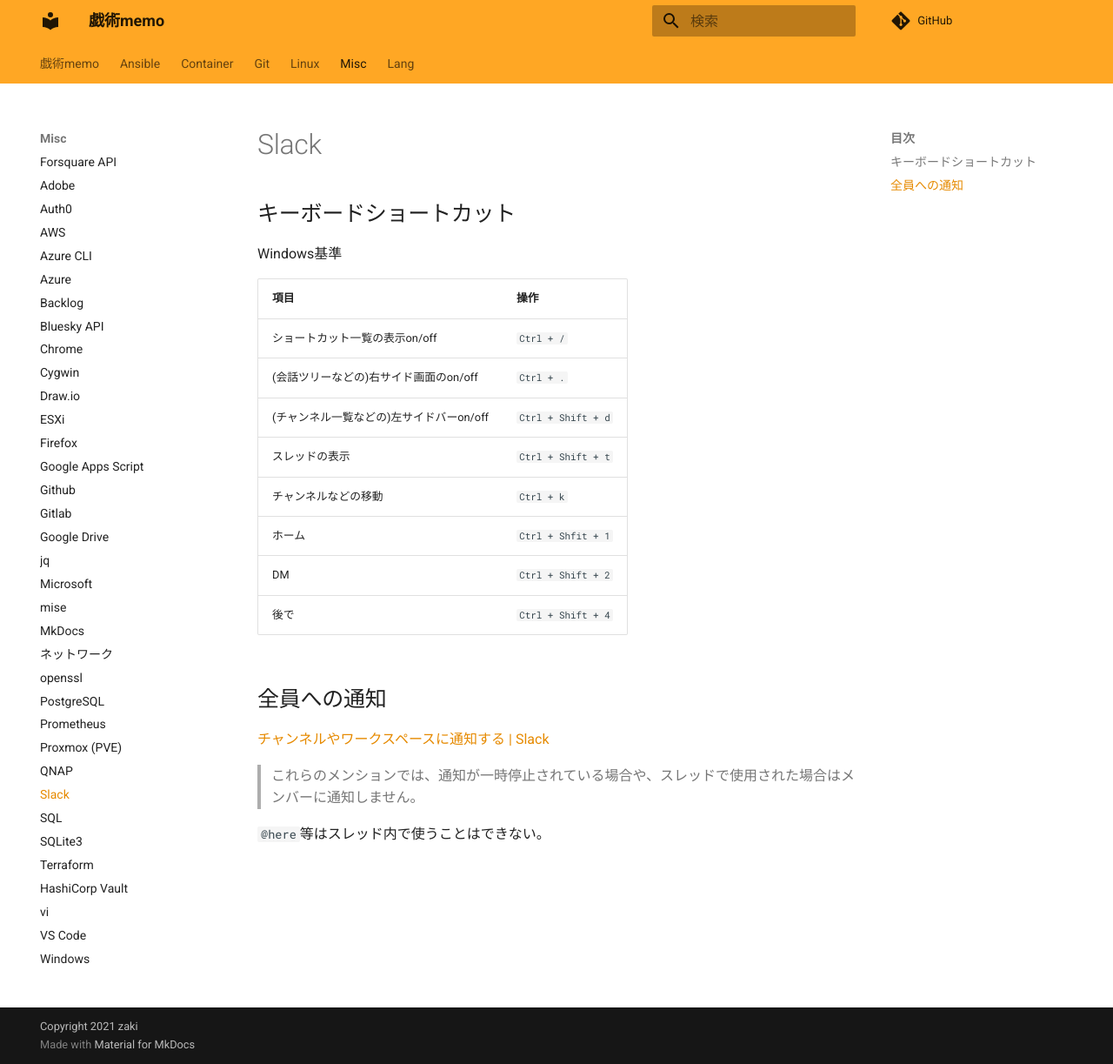
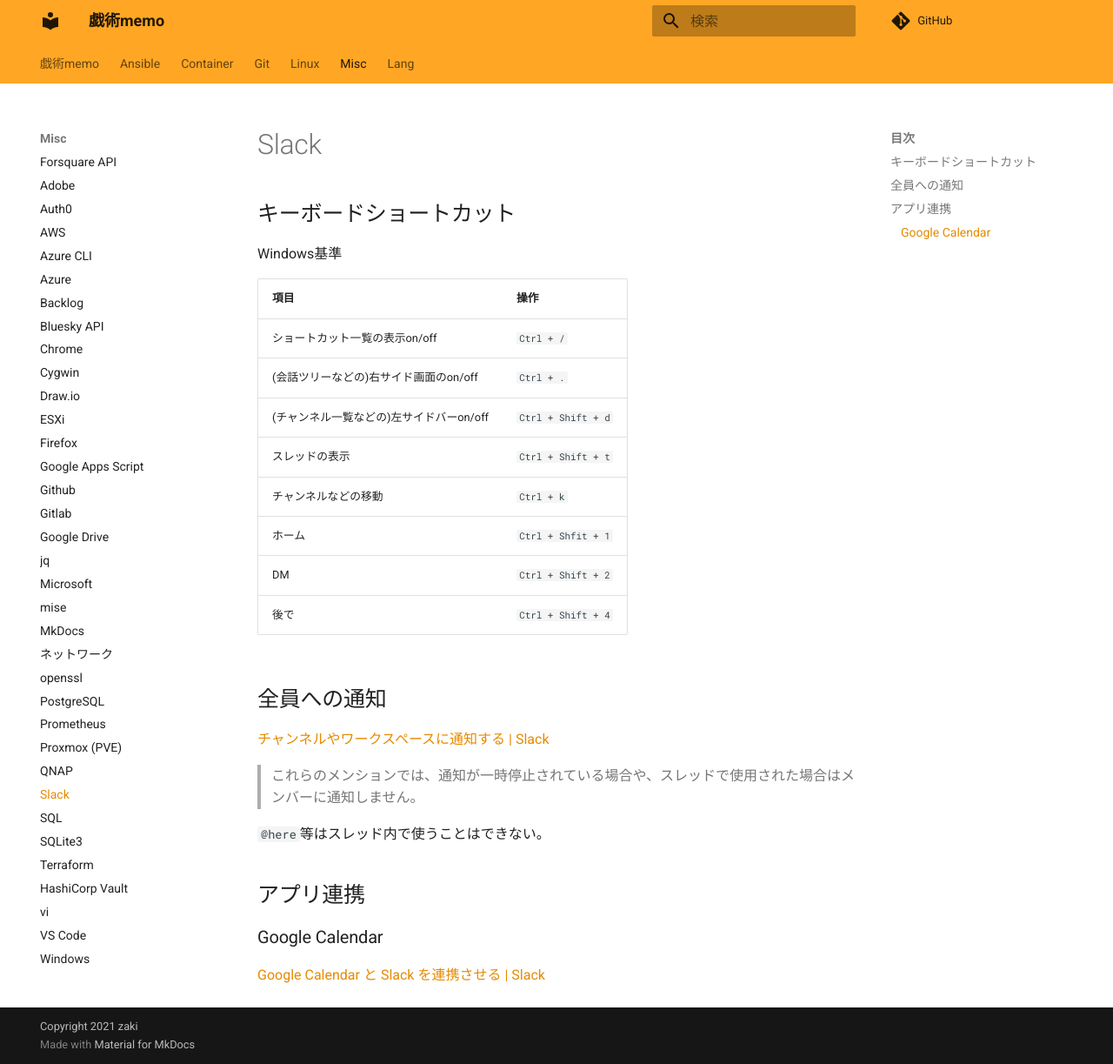
Before and after one commit to zaki-lknr/docs, an MkDocs documentation site: the page built from docs/Misc/slack.md, in a window 1280 px wide and 1223 px high. Shown: the whole window at 87% size. Built offline with MkDocs 1.6.1 and Material for MkDocs 9.7.7, drawn with Linux system fonts in a browser that asks for light colours; comment, search, counter and statistics services are not loaded.

Commit message:
add: misc/slack: google calendar連携

```diff
--- a/docs/Misc/slack.md
+++ b/docs/Misc/slack.md
@@ -22,3 +22,9 @@ Windows基準
 > これらのメンションでは、通知が一時停止されている場合や、スレッドで使用された場合はメンバーに通知しません。
 
 `@here`等はスレッド内で使うことはできない。
+
+## アプリ連携
+
+### Google Calendar
+
+[Google Calendar と Slack を連携させる | Slack](https://slack.com/intl/ja-jp/help/articles/206329808-Google-Calendar-%E3%81%A8-Slack-%E3%82%92%E9%80%A3%E6%90%BA%E3%81%95%E3%81%9B%E3%82%8B)
```
